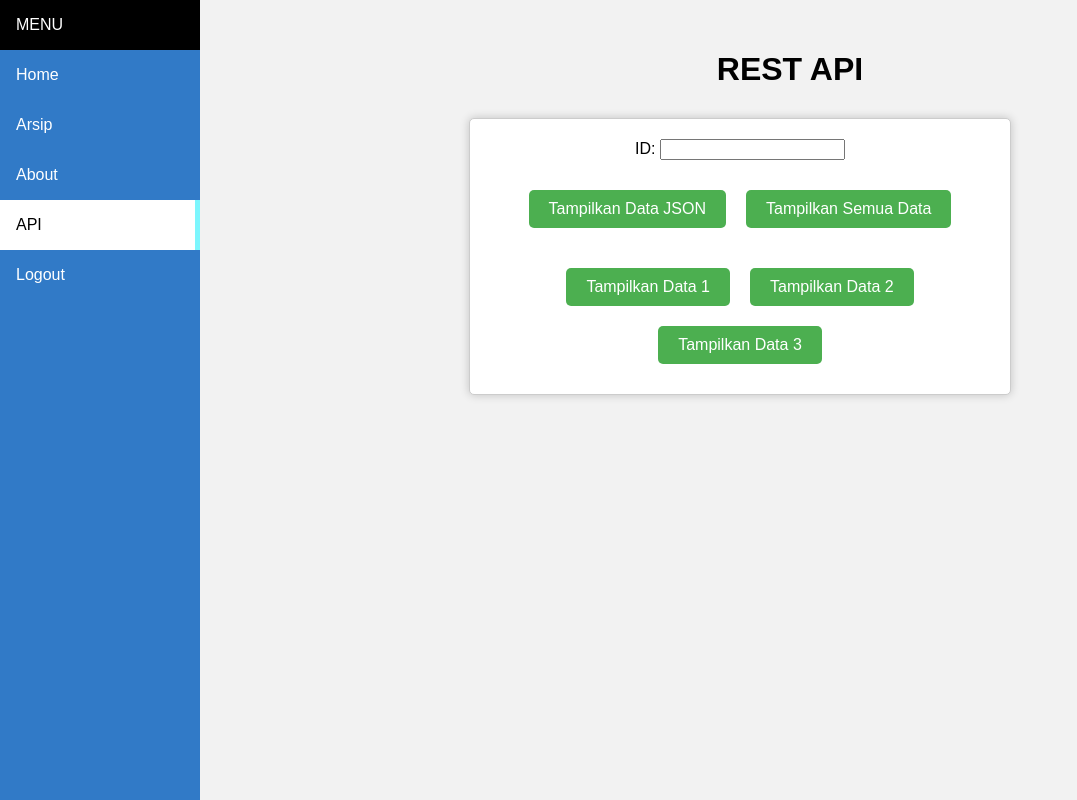
After one commit to mamskie/Siarsip, a PHP site: page /siarsip/z.php in a window 1280 px wide. The commit adds this page. Shown: the whole page, without its empty margins (0-1077 px from the left). Run offline with PHP 8.4, Linux system fonts and the light colour scheme; a user stored in the database is signed in.

Commit message:
Add rest API

```diff
--- a/about.php
+++ b/about.php
@@ -24,6 +24,7 @@ if (!isset($_SESSION['username'])) {
         <a href="index.php">Home</a>
         <a href="home.php">Arsip</a>
         <a class="active" href="about.php">About</a>
+        <a href="API.php">API</a>
         <a href="logout.php">Logout</a>
     </div>
 
@@ -35,7 +36,8 @@ if (!isset($_SESSION['username'])) {
                     <img src="m.png" height="150" width="150" alt="MAM">
                 </td>
                 <td valign="top">
-                    <h2>Aplikasi untuk Mengelola dokumen dengan membuat kode generator di setiap arsipnya sehingga dapat dengan mudah mencari dokumen yang sudah di simpan.</h2>
+                    <h2>Aplikasi untuk Mengelola dokumen dengan membuat kode generator di setiap arsipnya sehingga dapat
+                        dengan mudah mencari dokumen yang sudah di simpan.</h2>
                     <h4> Seluruh isi dalam website ini dilindungi oleh Undang-undang Republik Indonesia. </h4>
                     <h4>DP3AP2KB Provinsi Jawa Tengah</h4>
                 </td>
--- a/create.php
+++ b/create.php
@@ -24,6 +24,7 @@ if (!isset($_SESSION['username'])) {
         <a href="index.php">Home</a>
         <a class="active" href="home.php">Arsip</a>
         <a href="about.php">About</a>
+        <a href="API.php">API</a>
         <a href="logout.php">Logout</a>
     </div>
 
@@ -65,7 +66,8 @@ if (!isset($_SESSION['username'])) {
                 </tr>
                 <tr>
                     <td>File (PDF)</td>
-                    <td><input class="button button2" type="file" name="file" id="file" accept="application/pdf"><br></td>
+                    <td><input class="button button2" type="file" name="file" id="file" accept="application/pdf"><br>
+                    </td>
                 </tr>
                 <tr>
                     <td colspan="2">
--- a/home.php
+++ b/home.php
@@ -24,6 +24,7 @@ if (!isset($_SESSION['username'])) {
         <a href="index.php">Home</a>
         <a class="active" href="home.php">Arsip</a>
         <a href="about.php">About</a>
+        <a href="API.php">API</a>
         <a href="logout.php">Logout</a>
     </div>
 
@@ -70,7 +71,9 @@ if (!isset($_SESSION['username'])) {
                 <td><?php echo $d['judul']; ?></td>
                 <td><?php echo $d['tgl_arsip']; ?></td>
                 <td>
-						<a href="delete_method.php?id=<?php echo $d['id']; ?>" onclick="return confirm('Yakin ingin menghapusnya?')"><button class="button button3">Hapus</button></a>
+                    <a href="delete_method.php?id=<?php echo $d['id']; ?>"
+                        onclick="return confirm('Yakin ingin menghapusnya?')"><button
+                            class="button button3">Hapus</button></a>
                     <a href="filepdf/<?php echo $d['pdf']; ?>"><button class="button button6">Unduh</button></a>
                     <a href="show.php?id=<?php echo $d['id']; ?>"><button class="button button2">Lihat</button></a>
                 </td>
--- a/show.php
+++ b/show.php
@@ -24,6 +24,7 @@ if (!isset($_SESSION['username'])) {
         <a href="index.php">Home</a>
         <a class="active" href="home.php">Arsip</a>
         <a href="about.php">About</a>
+        <a href="API.php">API</a>
         <a href="logout.php">Logout</a>
     </div>
 
--- /dev/null
+++ b/z.php
@@ -0,0 +1,196 @@
+<?php
+//inisialisasi session
+session_start();
+//mengecek username pada session
+if (!isset($_SESSION['username'])) {
+    $_SESSION['msg'] = 'anda harus login untuk mengakses halaman ini';
+    header('Location: login.php');
+}
+?>
+<!DOCTYPE html>
+<html>
+
+<head>
+    <script src="https://ajax.googleapis.com/ajax/libs/jquery/3.5.1/jquery.min.js"></script>
+    <meta name="viewport" content="width=device-width, initial-scale=1.0">
+    <link rel="stylesheet" type="text/css" href="style.css">
+    <link href="m.png" rel="shortcut icon">
+    <title>Arsip Inaktif</title>
+
+    <style>
+    body {
+        font-family: Arial, sans-serif;
+        background-color: #f2f2f2;
+    }
+
+    h1 {
+        text-align: center;
+        margin-top: 50px;
+        margin-bottom: 30px;
+    }
+
+    form {
+        width: 500px;
+        margin: 0 auto;
+        text-align: center;
+        background-color: #fff;
+        border: 1px solid #ccc;
+        padding: 20px;
+        box-shadow: 0 0 10px rgba(0, 0, 0, 0.2);
+        border-radius: 5px;
+    }
+
+    input[type="submit"] {
+        background-color: #4CAF50;
+        color: #fff;
+        border: none;
+        padding: 10px 20px;
+        text-align: center;
+        text-decoration: none;
+        display: inline-block;
+        font-size: 16px;
+        margin: 10px;
+        cursor: pointer;
+        border-radius: 5px;
+        transition: background-color 0.3s ease;
+    }
+
+    input[type="submit"]:hover {
+        background-color: #3e8e41;
+    }
+
+    .btn-container {
+        display: flex;
+        justify-content: center;
+        flex-wrap: wrap;
+        margin-top: 20px;
+    }
+
+    .btn-container button {
+        background-color: #4CAF50;
+        color: #fff;
+        border: none;
+        padding: 10px 20px;
+        text-align: center;
+        text-decoration: none;
+        display: inline-block;
+        font-size: 16px;
+        margin: 10px;
+        cursor: pointer;
+        border-radius: 5px;
+        transition: background-color 0.3s ease;
+    }
+
+    .btn-container button:hover {
+        background-color: #3e8e41;
+    }
+    </style>
+
+</head>
+
+<body>
+
+    <div class="sidebar">
+        <div class="block">MENU</div>
+        <a href="index.php">Home</a>
+        <a href="home.php">Arsip</a>
+        <a href="about.php">About</a>
+        <a class="active" href="API.php">API</a>
+        <a href="logout.php">Logout</a>
+    </div>
+
+    <div class="content">
+
+        <h1><b>REST API</b></h1>
+
+        <form method="post">
+            <label for="id">ID:</label>
+            <input type="text" name="id" id="id">
+            <div class="btn-container">
+                <button type="submit" name="submit">Tampilkan Data JSON</button>
+                <button type="submit" name="all">Tampilkan Semua Data</button>
+            </div>
+            <div class="btn-container">
+                <button type="submit" name="data1">Tampilkan Data 1</button>
+                <button type="submit" name="data2">Tampilkan Data 2</button>
+                <button type="submit" name="data3">Tampilkan Data 3</button>
+            </div>
+        </form>
+
+        <?php
+		// Jika tombol Tampilkan Semua Data diklik
+		if(isset($_POST['all'])) {
+			// Panggil API dan ambil respons JSON
+			$url = 'http://localhost/siarsip/api/arsip'; // Ganti dengan URL API yang sebenarnya
+			$data = file_get_contents($url);
+			$json = json_decode($data);
+
+			// Tampilkan data JSON
+			echo '<pre>';
+			print_r($json);
+			echo '</pre>';
+		}
+
+        	// Jika tombol Tampilkan Data JSON diklik
+		if(isset($_POST['submit'])) {
+			$id = $_POST['id'];
+			if(empty($id)) {
+				echo 'Harap masukkan ID terlebih dahulu.';
+			} else {
+				// Panggil API dan ambil respons JSON
+				$url = 'http://localhost/siarsip/api/arsip/?id=' . $id; // Ganti dengan URL API yang sebenarnya
+				$data = file_get_contents($url);
+				$json = json_decode($data);
+
+				// Tampilkan data JSON
+				echo '<pre>';
+				print_r($json);
+				echo '</pre>';
+			}
+		}
+
+		// Jika tombol Tampilkan Data 1 diklik
+		if(isset($_POST['data1'])) {
+			// Panggil API dan ambil respons JSON
+			$url = 'http://localhost/siarsip/api/arsip/?id=1'; // Ganti dengan URL API yang sebenarnya
+			$data = file_get_contents($url);
+			$json = json_decode($data);
+
+			// Tampilkan data JSON
+			echo '<pre>';
+			print_r($json);
+			echo '</pre>';
+		}
+
+		// Jika tombol Tampilkan Data 2 diklik
+		if(isset($_POST['data2'])) {
+			// Panggil API dan ambil respons JSON
+			$url = 'http://localhost/siarsip/api/arsip/?id=2'; // Ganti dengan URL API yang sebenarnya
+			$data = file_get_contents($url);
+			$json = json_decode($data);
+
+			// Tampilkan data JSON
+			echo '<pre>';
+			print_r($json);
+			echo '</pre>';
+		}
+
+		// Jika tombol Tampilkan Data 3 diklik
+		if(isset($_POST['data3'])) {
+			// Panggil API dan ambil respons JSON
+			$url = 'http://localhost/siarsip/api/arsip/?id=3'; // Ganti dengan URL API yang sebenarnya
+			$data = file_get_contents($url);
+			$json = json_decode($data);
+
+			// Tampilkan data JSON
+			echo '<pre>';
+			print_r($json);
+			echo '</pre>';
+		}
+	?>
+
+    </div>
+
+</body>
+
+</html>
```
Also changed, not shown: API.php (added, +130 -0 lines), api/arsip.php (added, +42 -0 lines), api/koneksi.php (added, +11 -0 lines), api/method.php (added, +147 -0 lines), index.php (+8 -3 lines), update.php (+5 -2 lines), README.md (added), api/.htaccess (added), 1 other file. Lines whose indentation alone changed are shown as unchanged.
